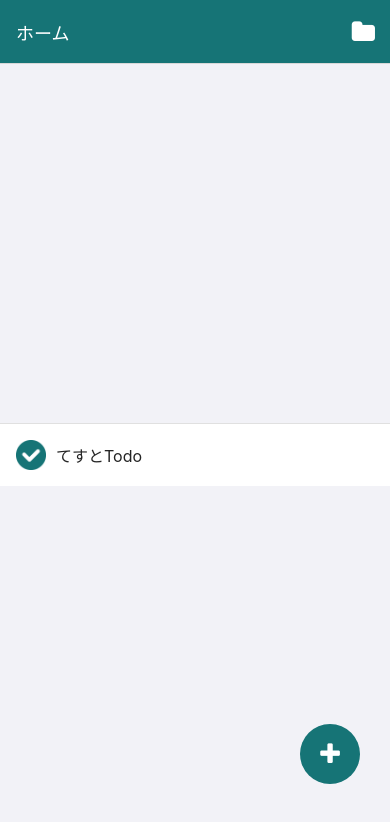
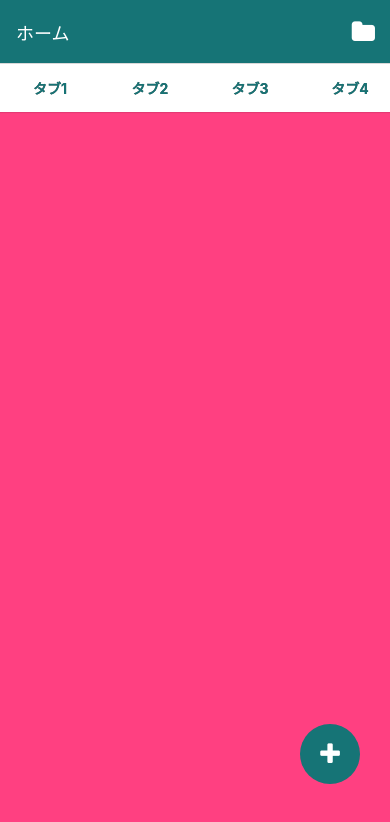
Before and after one commit to sakes9/react-native-todo-list, a React Native app: screen /Home in a window 390 px wide. Shown: the top 822 px of the page. Built offline with nearby package versions, Linux system fonts and the light colour scheme.

Commit message:
【アプリ】UI作成　タブビューを作成する

```diff
--- a/package.json
+++ b/package.json
@@ -19,8 +19,10 @@
     "react-native": "0.64.3",
     "react-native-elements": "^3.4.2",
     "react-native-gesture-handler": "~2.1.0",
+    "react-native-reanimated": "^1.13.3",
     "react-native-safe-area-context": "3.3.2",
     "react-native-screens": "~3.10.1",
+    "react-native-tab-view": "^2.16.0",
     "react-native-vector-icons": "^9.1.0",
     "react-native-web": "0.17.1"
   },
--- a/src/screens/HomeScreen.js
+++ b/src/screens/HomeScreen.js
@@ -1,13 +1,37 @@
-import { useLayoutEffect } from 'react';
+import React, { useLayoutEffect } from 'react';
 import { StatusBar } from 'expo-status-bar';
-import { StyleSheet, Text, View, TouchableOpacity, Alert } from 'react-native';
+import { StyleSheet, Text, View, TouchableOpacity, Alert, useWindowDimensions } from 'react-native';
 import Icon from 'react-native-vector-icons/FontAwesome';
 import Checkmark from '../components/Checkmark';
 import TodoListItem from '../components/TodoListItem';
 import FloatingButton from '../components/FloatingButton';
 import AlertUtil from '../utils/AlertUtil';
+import { TabView, SceneMap, TabBar } from 'react-native-tab-view';
+
+const FirstRoute = () => <View style={{ flex: 1, backgroundColor: '#ff4081' }} />;
+
+const SecondRoute = () => <View style={{ flex: 1, backgroundColor: '#673ab7' }} />;
+
+const renderScene = SceneMap({
+  tab1: FirstRoute,
+  tab2: SecondRoute,
+  tab3: FirstRoute,
+  tab4: SecondRoute,
+  tab5: FirstRoute,
+});
 
 export default function HomeScreen({ navigation }) {
+  const layout = useWindowDimensions();
+
+  const [index, setIndex] = React.useState(0);
+  const [routes] = React.useState([
+    { key: 'tab1', title: 'タブ1' },
+    { key: 'tab2', title: 'タブ2' },
+    { key: 'tab3', title: 'タブ3' },
+    { key: 'tab4', title: 'タブ4' },
+    { key: 'tab5', title: 'タブ5' },
+  ]);
+
   useLayoutEffect(() => {
     navigation.setOptions({
       headerRight: () => {
@@ -28,11 +52,34 @@ export default function HomeScreen({ navigation }) {
     AlertUtil.showTextInputAlert('Todo追加', '追加するTodo名を入力してください', (text) => console.log(text));
   }
 
+  const renderTabBar = (props) => {
+    return (
+      <TabBar
+        {...props}
+        activeColor={'#167476'}
+        inactiveColor={'#505050'}
+        style={{ backgroundColor: 'white' }}
+        tabStyle={{ width: 'auto', minWidth: 100 }}
+        labelStyle={{ color: 'black', fontWeight: 'bold' }}
+        indicatorStyle={{ borderBottomWidth: 2, borderColor: '#6B7076' }}
+        scrollEnabled={true}
+        pressOpacity={1}></TabBar>
+    );
+  };
+
   return (
     <View style={styles.container}>
-      <View style={{ width: '100%' }}>
+      <TabView
+        renderTabBar={renderTabBar}
+        navigationState={{ index, routes }}
+        renderScene={renderScene}
+        onIndexChange={setIndex}
+        initialLayout={{ width: layout.width }}
+      />
+
+      {/* <View style={{ width: '100%' }}>
         <TodoListItem todoTitle={'てすとTodo'}></TodoListItem>
-      </View>
+      </View> */}
 
       <FloatingButton onPress={showAddTodoAlert}></FloatingButton>
       <StatusBar style="light" />
@@ -44,7 +91,7 @@ const styles = StyleSheet.create({
   container: {
     flex: 1,
     backgroundColor: '#F2F2F7',
-    alignItems: 'center',
-    justifyContent: 'center',
+    // alignItems: 'center',
+    // justifyContent: 'center',
   },
 });
```
Also changed, not shown: 1 other file (tests, documents, lock files or other folders).
